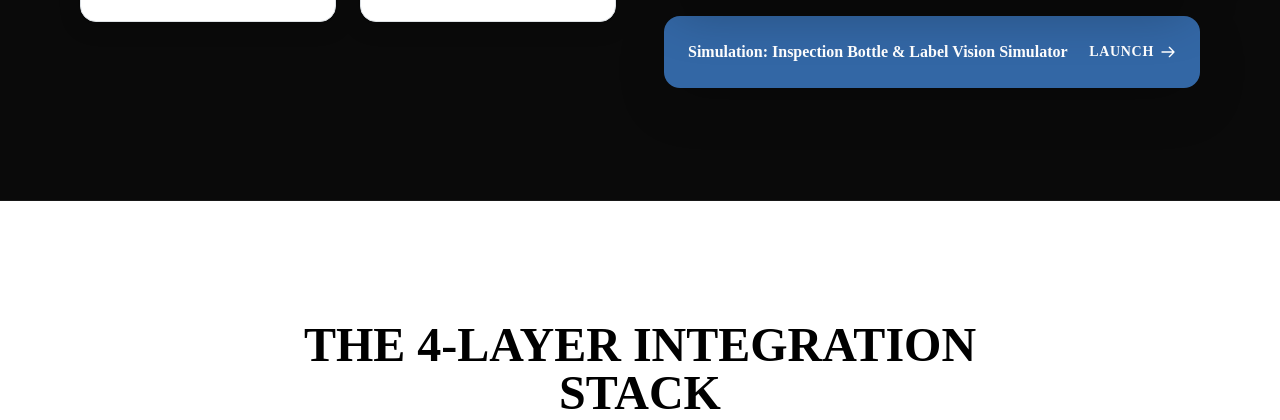
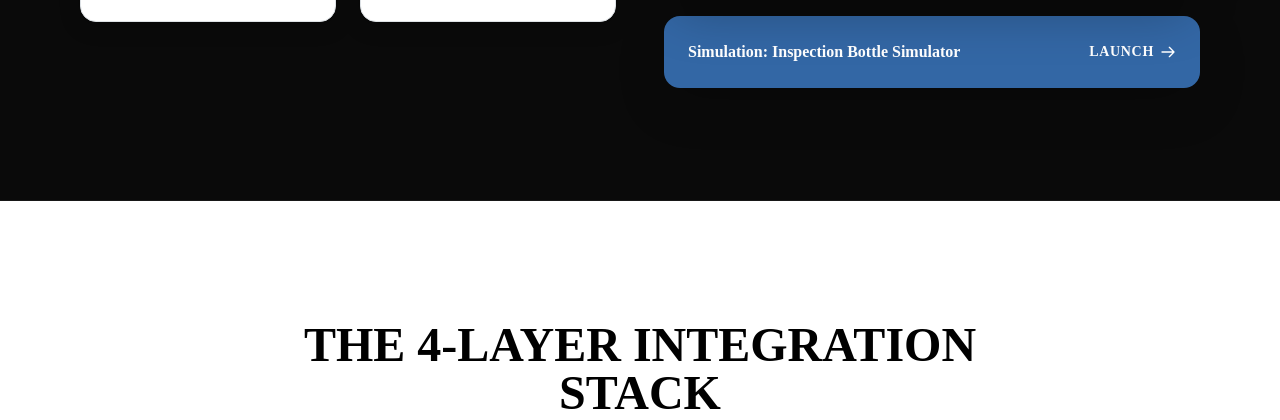
Before and after one commit to MuhammadFarhanAprilianto/global-aspek-teknika-web, a Laravel app: page /application in a window 1280 px wide. Shown: the part 1584-2004 px from the top of the page. Run offline with Laravel 12, Linux system fonts and the light colour scheme; some libraries are stand-ins or nearby versions; some web fonts are replaced.

Commit message:
fix(application): sync launch button title to Inspection Bottle Simulator

```diff
--- a/resources/views/application.blade.php
+++ b/resources/views/application.blade.php
@@ -313,8 +313,8 @@
                         <a href="{{ route('simulator.show', 'manufacturing') }}"
                             class="sim-launch-btn w-full flex items-center justify-between px-6 py-4 rounded-2xl font-bold font-['Agrandir'] shadow-lg no-underline group">
                             <span class="text-sm sm:text-base font-bold font-['Agrandir']"
-                                data-lang-en="Simulation: Inspection Bottle &amp; Label Vision Simulator"
-                                data-lang-id="Simulation: Simulator Inspeksi Visi Botol &amp; Label">Simulation: Inspection Bottle &amp; Label Vision Simulator</span>
+                                data-lang-en="Simulation: Inspection Bottle Simulator"
+                                data-lang-id="Simulation: Simulator Inspeksi Botol">Simulation: Inspection Bottle Simulator</span>
                             <span class="inline-flex items-center gap-1.5 text-xs sm:text-sm uppercase tracking-wider shrink-0 font-bold font-['Agrandir']">
                                 <span data-lang-en="Launch" data-lang-id="Buka">Launch</span>
                                 <svg class="w-4 h-4 transform group-hover:translate-x-1 transition-transform" fill="none" stroke="currentColor" viewBox="0 0 24 24">
```
